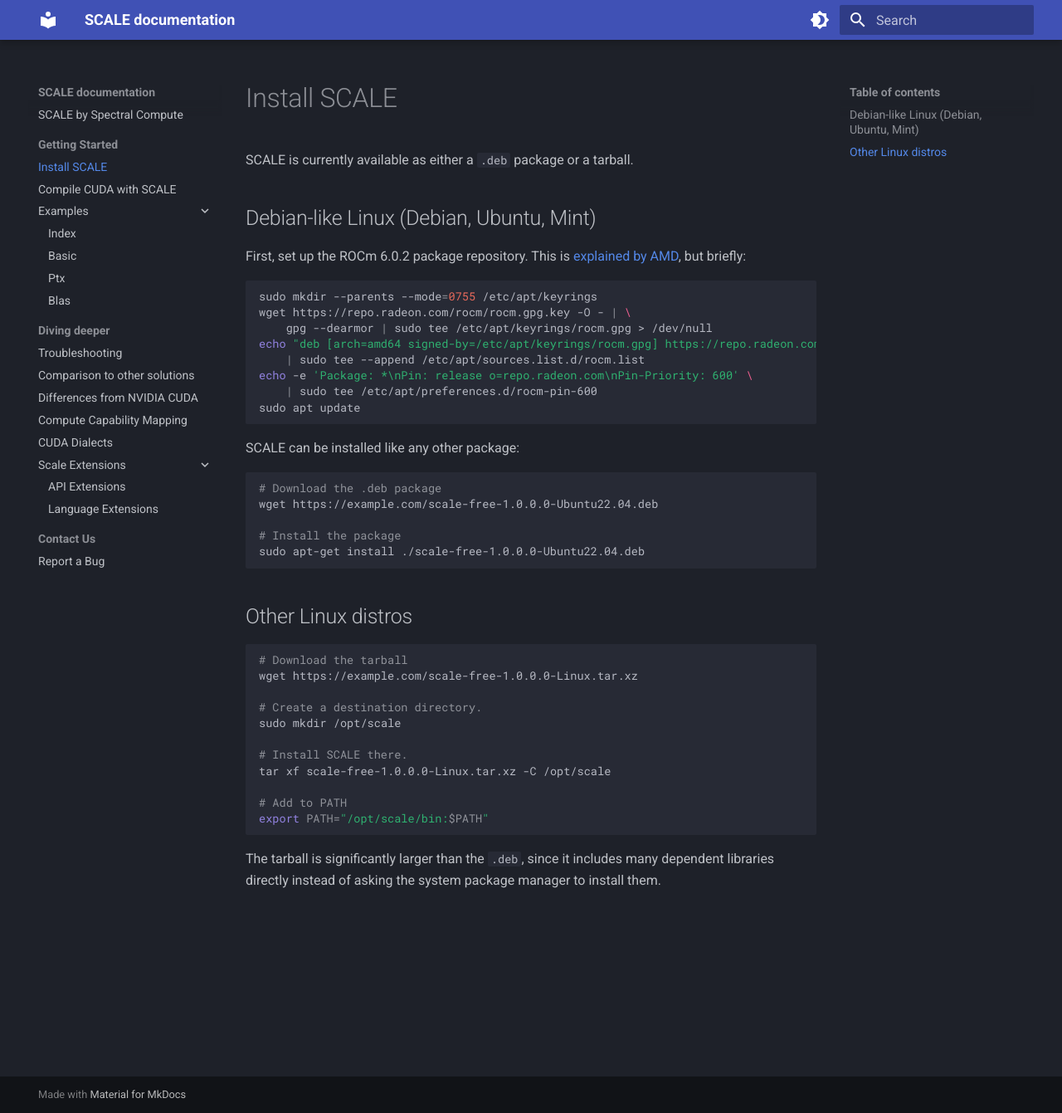
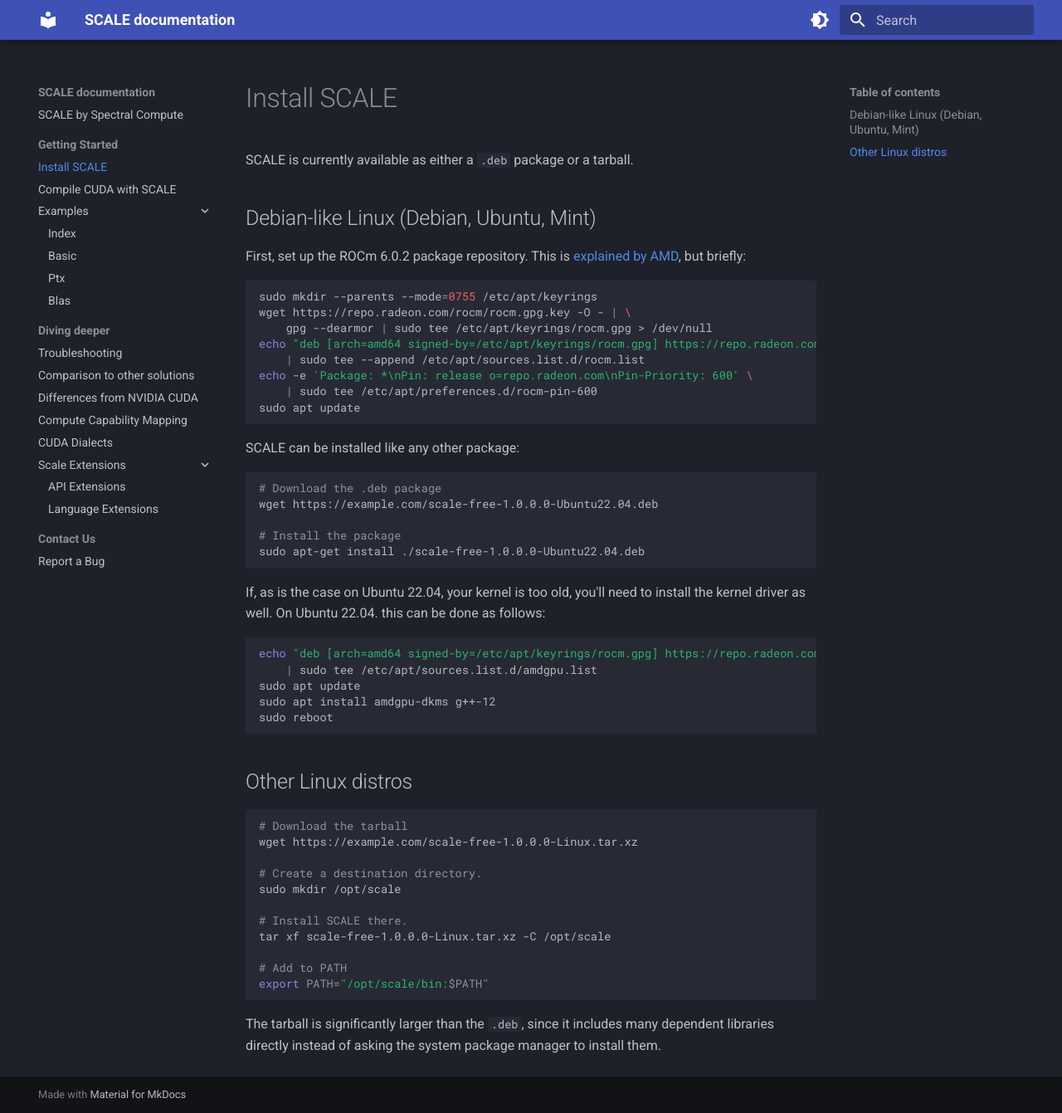
Before and after one commit to spectral-compute/scale-docs, an MkDocs documentation site: the page built from docs/manual/how-to-install.md, in a window 1280 px wide and 1341 px high. Shown: the whole window at 83% size. Built offline with MkDocs 1.6.1 and Material for MkDocs 9.7.7, drawn with Linux system fonts in a browser that asks for light colours.

Commit message:
Document that amdgpu-dkms needs to be installed for Ubuntu 22.04

````diff
--- a/docs/manual/how-to-install.md
+++ b/docs/manual/how-to-install.md
@@ -29,6 +29,17 @@ wget https://example.com/scale-free-1.0.0.0-Ubuntu22.04.deb
 sudo apt-get install ./scale-free-1.0.0.0-Ubuntu22.04.deb
 ```
 
+If, as is the case on Ubuntu 22.04, your kernel is too old, you'll need to install the kernel driver as well. On Ubuntu
+22.04. this can be done as follows:
+
+```bash
+echo "deb [arch=amd64 signed-by=/etc/apt/keyrings/rocm.gpg] https://repo.radeon.com/amdgpu/6.0.2/ubuntu jammy main" \
+    | sudo tee /etc/apt/sources.list.d/amdgpu.list
+sudo apt update
+sudo apt install amdgpu-dkms g++-12
+sudo reboot
+```
+
 ## Other Linux distros
 
 ```bash
````
